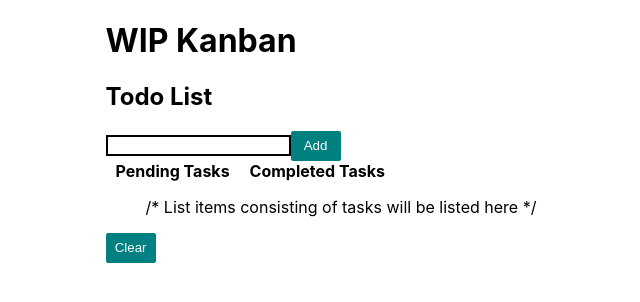
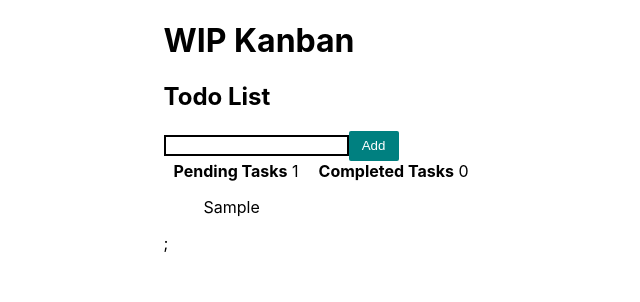
Before and after one commit to Summerpoison/kanban_to-do_list, a React (Create React App) app in the folder todo-app/: page / in a window 1280 px wide. Both pictures are taken after typing "Sample" into the empty fields and a click on the button "Add". Shown: the top 302 px of the page, without its empty margins (319-959 px from the left). Built offline with nearby package versions, Linux system fonts and the light colour scheme.

Commit message:
added task counters and finished the tutorial

```diff
--- a/todo-app/src/App.js
+++ b/todo-app/src/App.js
@@ -26,7 +26,10 @@
 `;
 const Tasks = styled.div`
 `;
-
+const LIST = styled.li`
+    listStyle:"none";
+    text-decoration: "line-through";
+`;
 
 function App() {
 
@@ -47,6 +50,26 @@
   setInput("");
 };
 
+const handleComplete = (id) => {
+    let list = todoList.map((task) => {
+      let item = {};
+      if (task.id == id) {
+        if (!task.complete){
+            //Task is pending, modifying it to complete and increment the count
+            setCompletedTaskCount(completedTaskCount + 1);
+        }
+        else {
+            //Task is complete, modifying it back to pending, decrement Complete count
+            setCompletedTaskCount(completedTaskCount - 1);
+        }
+item = { ...task, complete: !task.complete };
+      } else item = { ...task };
+return item;
+    });
+    setTodoList(list);
+  };
+
+
   return (
     <Container>
       <div>
@@ -56,18 +79,31 @@
           <Button onClick={() => handleClick()}>Add</Button>
         <Tasks>
           <TaskCount>
-            <b>Pending Tasks</b>
+            <b>Pending Tasks</b> {todoList.length - completedTaskCount}
           </TaskCount>
           <TaskCount>
-            <b>Completed Tasks</b>
+            <b>Completed Tasks</b> {completedTaskCount}
           </TaskCount>
         </Tasks>
         <div>
           <ul>
-              /* List items consisting of tasks will be listed here */
-          </ul>
+            {todoList.map((todo) => {
+              return (
+                <LIST
+                  complete={todo.complete}
+                  id={todo.id}
+                  onClick={() => handleComplete(todo.id)}
+                  style={{
+                    listStyle: "none",
+                    textDecoration: todo.complete && "line-through",
+                  }}
+                >
+                  {todo.task}
+                </LIST>
+              );
+            })}
+          </ul>;
         </div>
-        <Button>Clear</Button>
       </div>
     </Container>
   );
```
